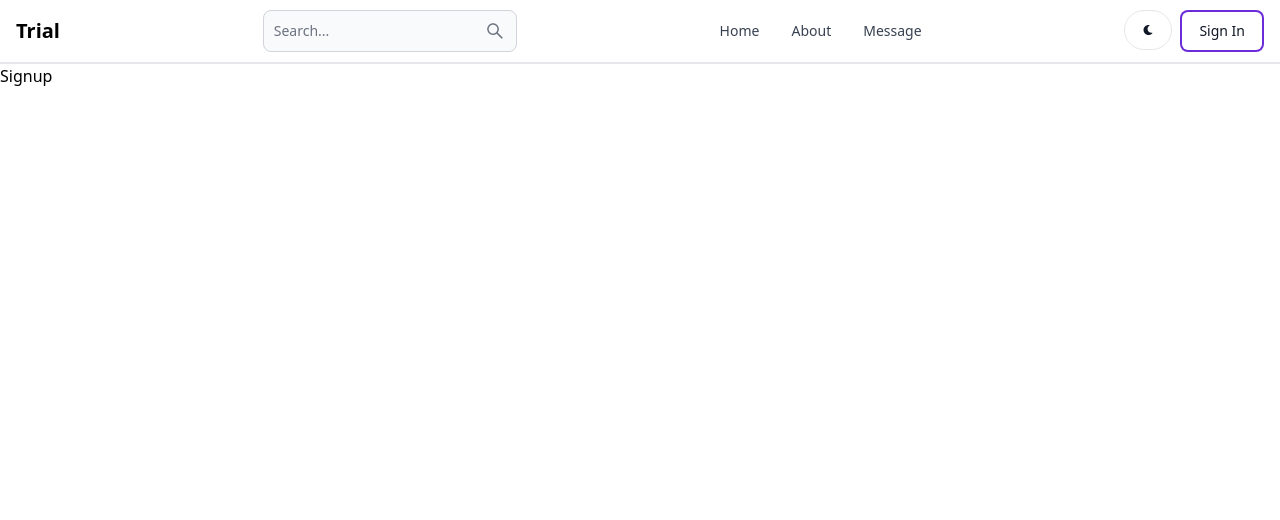
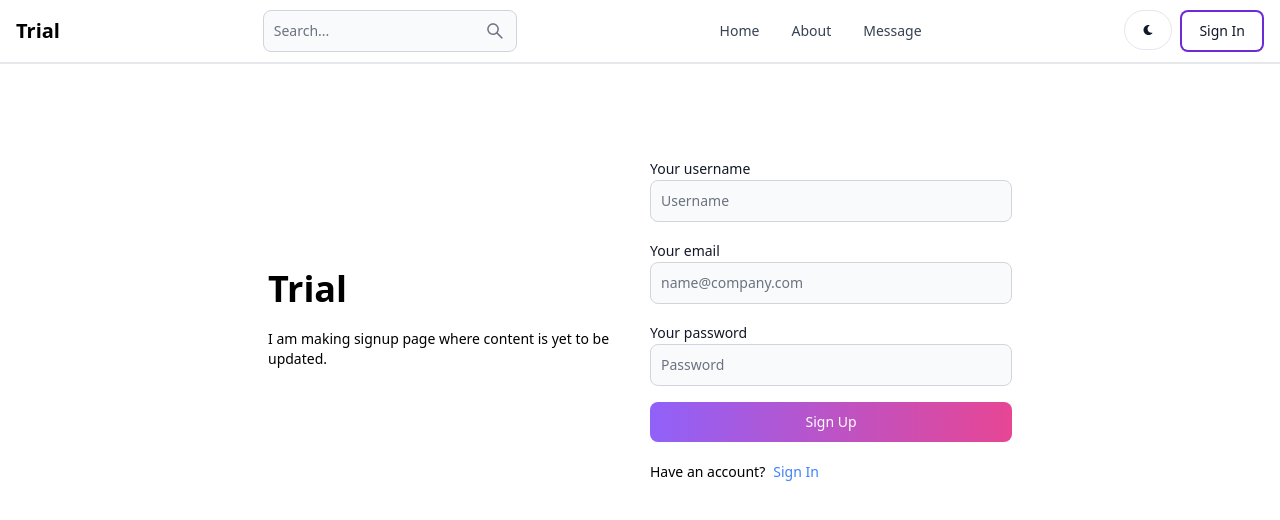
Before and after one commit to bhrtsnegi/fitlife, a React (Vite) app in the folder client/: page /sign-up in a window 1280 px wide. Shown: the top 520 px of the page. Built offline with nearby package versions, Linux system fonts and the light colour scheme.

Commit message:
create: sign up page

```diff
--- a/client/src/pages/Signup.jsx
+++ b/client/src/pages/Signup.jsx
@@ -1,7 +1,51 @@
-import React from 'react'
+import { Button, Label, TextInput } from "flowbite-react";
+import React from "react";
+import { Link } from "react-router-dom";
 
 export const Signup = () => {
   return (
-    <div>Signup</div>
-  )
-}
+    <div className="min-h-screen mt-20">
+      <div className="flex p-3 max-w-3xl mx-auto flex-col md:flex-row md: items-center gap-5">
+        {/* left side */}
+        <div className="flex-1">
+          <Link to="/" className="font-bold dark:text-white text-4xl">
+            Trial
+          </Link>
+          <p className="text-sm mt-5">
+            I am making signup page where content is yet to be updated.
+          </p>
+        </div>
+        {/* right side */}
+        <div className="flex-1">
+          <form className="flex flex-col gap-4">
+            <div className="">
+              <Label value="Your username" />
+              <TextInput type="text" placeholder="Username" id="username" />
+            </div>
+            <div className="">
+              <Label value="Your email" />
+              <TextInput
+                type="text"
+                placeholder="name@company.com"
+                id="email"
+              />
+            </div>
+            <div className="">
+              <Label value="Your password" />
+              <TextInput type="text" placeholder="Password" id="password" />
+            </div>
+            <Button gradientDuoTone="purpleToPink" type="submit">
+              Sign Up
+            </Button>
+          </form>
+          <div className="flex gap-2 text-sm mt-5">
+            <span>Have an account?</span>
+            <Link to="/sign-in" className="text-blue-500">
+              Sign In
+            </Link>
+          </div>
+        </div>
+      </div>
+    </div>
+  );
+};
```
